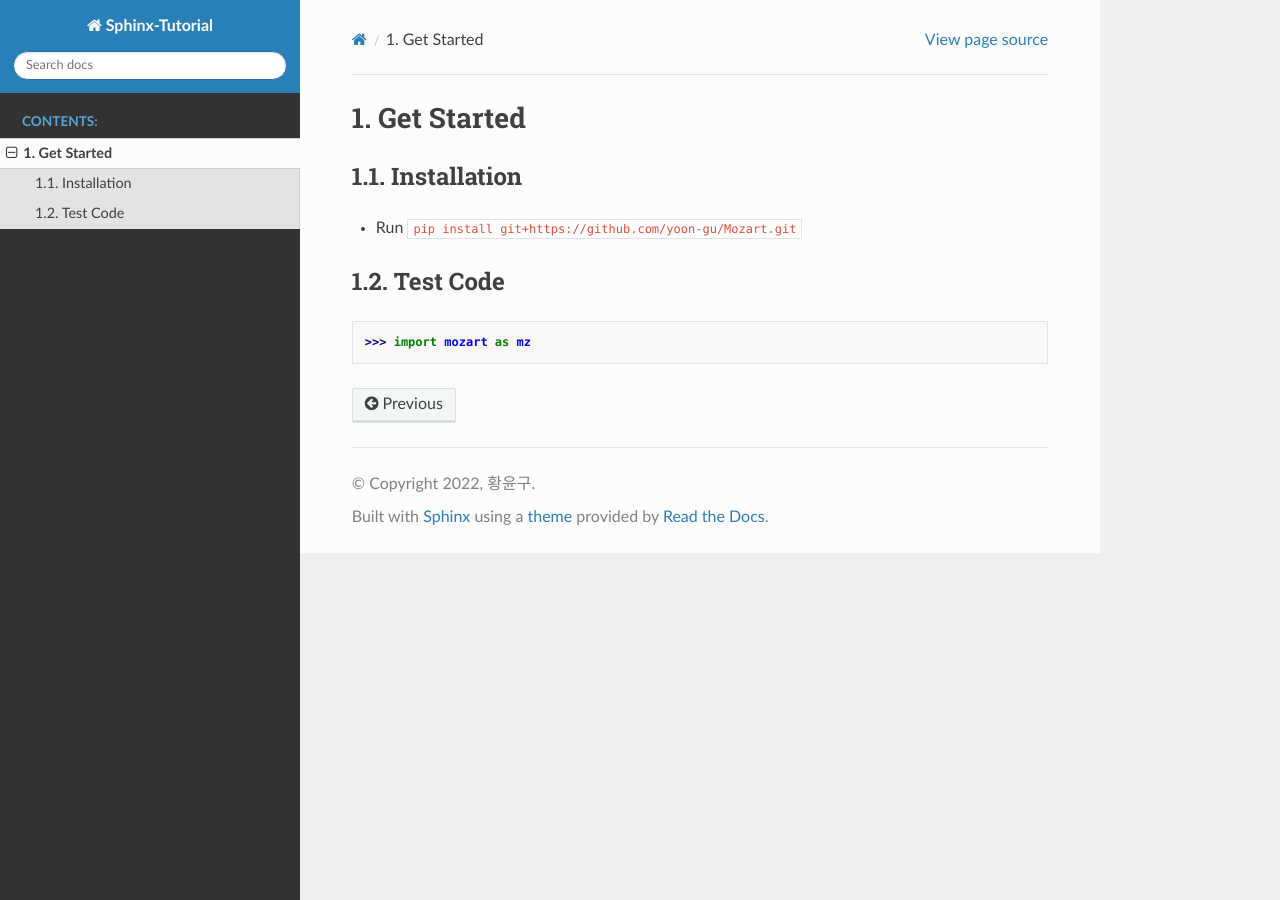
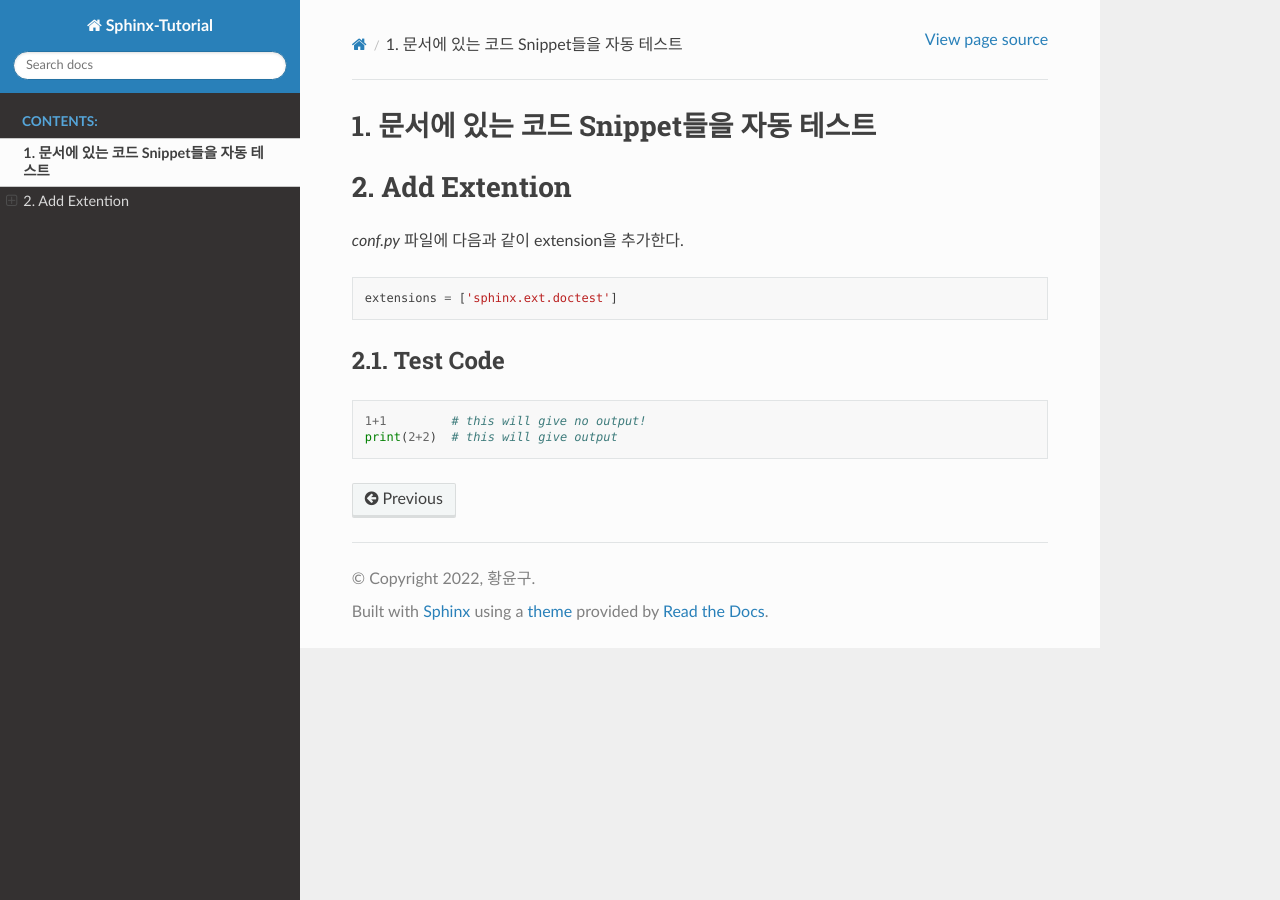
Before and after one commit to yoon-gu/sphinx-ci, a Sphinx documentation site: the page built from docs/001_doctest.rst, in a window 1280 px wide. Built offline with Sphinx 7.4.7 and the Read the Docs theme 2.0.0, drawn with Linux system fonts in a browser that asks for light colours.

Commit message:
add document for doctest

```diff
--- a/docs/001_doctest.rst
+++ b/docs/001_doctest.rst
@@ -1,12 +1,19 @@
-Get Started
-===========
+문서에 있는 코드 Snippet들을 자동 테스트
+=================================================================
 
-Installation
-------------
+Add Extention
+=============
+`conf.py` 파일에 다음과 같이 extension을 추가한다.
 
-- Run ``pip install git+https://github.com/yoon-gu/Mozart.git``
+.. code-block:: python
+
+	extensions = ['sphinx.ext.doctest']
+
 
 Test Code
 ---------
 
-	>>> import mozart as mz
+.. testcode::
+
+   1+1         # this will give no output!
+   print(2+2)  # this will give output
--- a/docs/conf.py
+++ b/docs/conf.py
@@ -25,3 +25,7 @@ language = 'ko'
 
 html_theme = 'sphinx_rtd_theme'
 html_static_path = ['_static']
+
+extensions = [
+    'sphinx.ext.doctest',
+]
```
